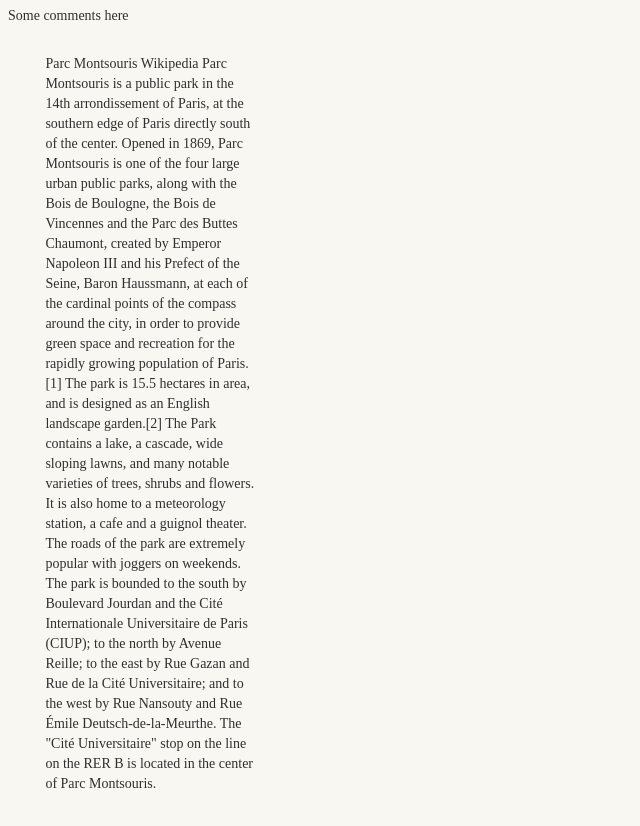
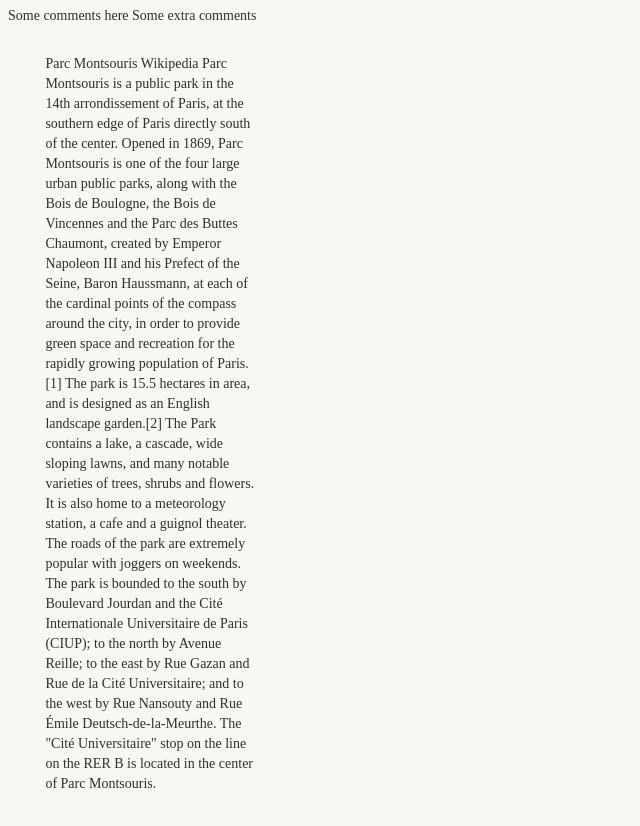
Before and after one commit to fiorellalan/gitclass, a plain HTML site: page index.html in a window 1280 px wide. Shown: the whole page, without its empty margins (0-640 px from the left). Drawn offline with Linux system fonts and the light colour scheme; a web font is replaced by a local one.

Commit message:
some more contents

```diff
--- a/index.html
+++ b/index.html
@@ -15,6 +15,7 @@
 
 
     Some comments here
+    Some extra comments
     </br>
 <div class="content">
   <div class="columns">
```
